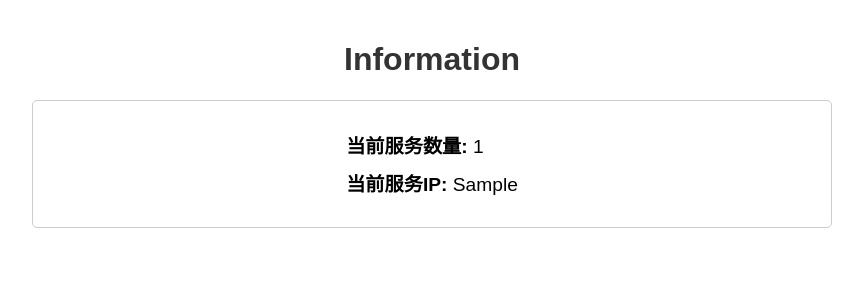
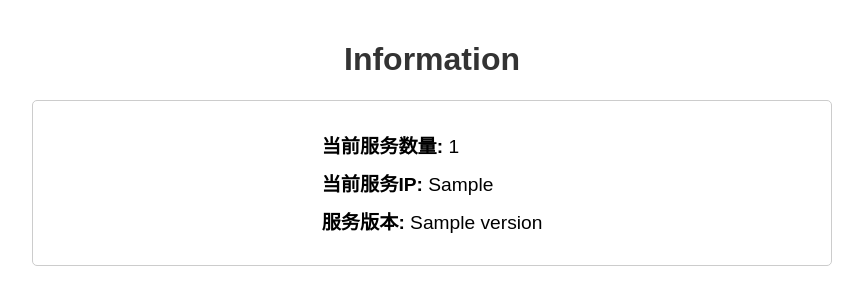
Before and after one commit to yue-leaf/python-demo, a Flask app: template templates/index.html in a window 1280 px wide. Shown: the top 305 px of the page, without its empty margins (208-1071 px from the left). Run offline with Flask 3, Linux system fonts and the light colour scheme; the template is opened without the code that fills it: most values are stand-ins (such as "Sample title", 1, 10 or a date in 2020).

Commit message:
add version

```diff
--- a/main.py
+++ b/main.py
@@ -18,7 +18,8 @@ def index():
         return 'get deployment failed'
     pod_num = deployment.spec.replicas
     pod_ip = socket.gethostbyname(socket.gethostname())
-    return render_template('index.html', pod_num=pod_num, pod_ip=pod_ip)
+    version = 'v0.0.3'
+    return render_template('index.html', pod_num=pod_num, pod_ip=pod_ip, version=version)
 
 
 if __name__ == '__main__':
--- a/templates/index.html
+++ b/templates/index.html
@@ -40,6 +40,7 @@
         <div class="info-item">
             <p><strong>当前服务数量:</strong> {{ pod_num }}</p>
             <p><strong>当前服务IP:</strong> {{ pod_ip }}</p>
+            <p><strong>服务版本:</strong> {{ version }}</p>
         </div>
     </div>
 </body>
```
